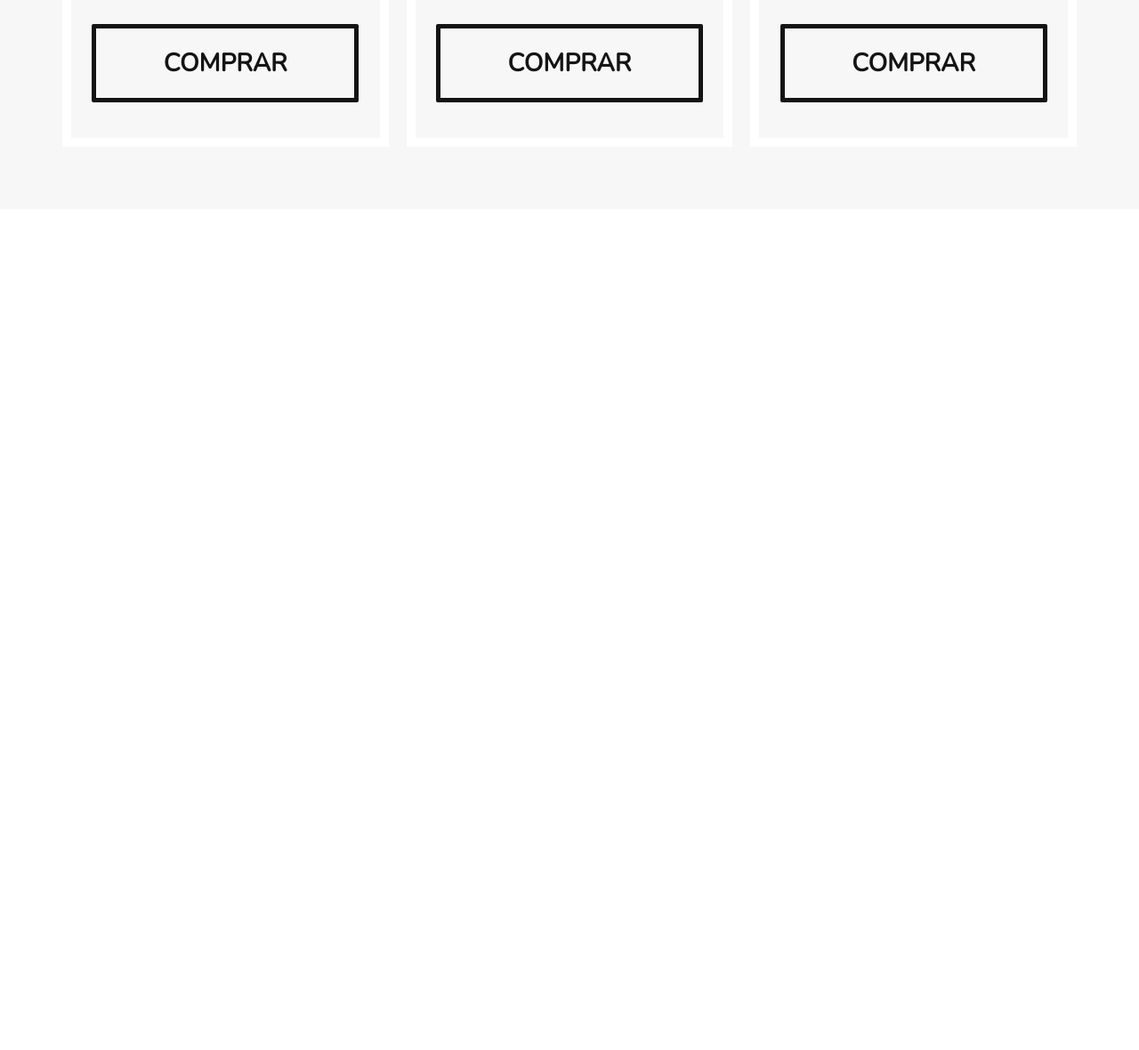
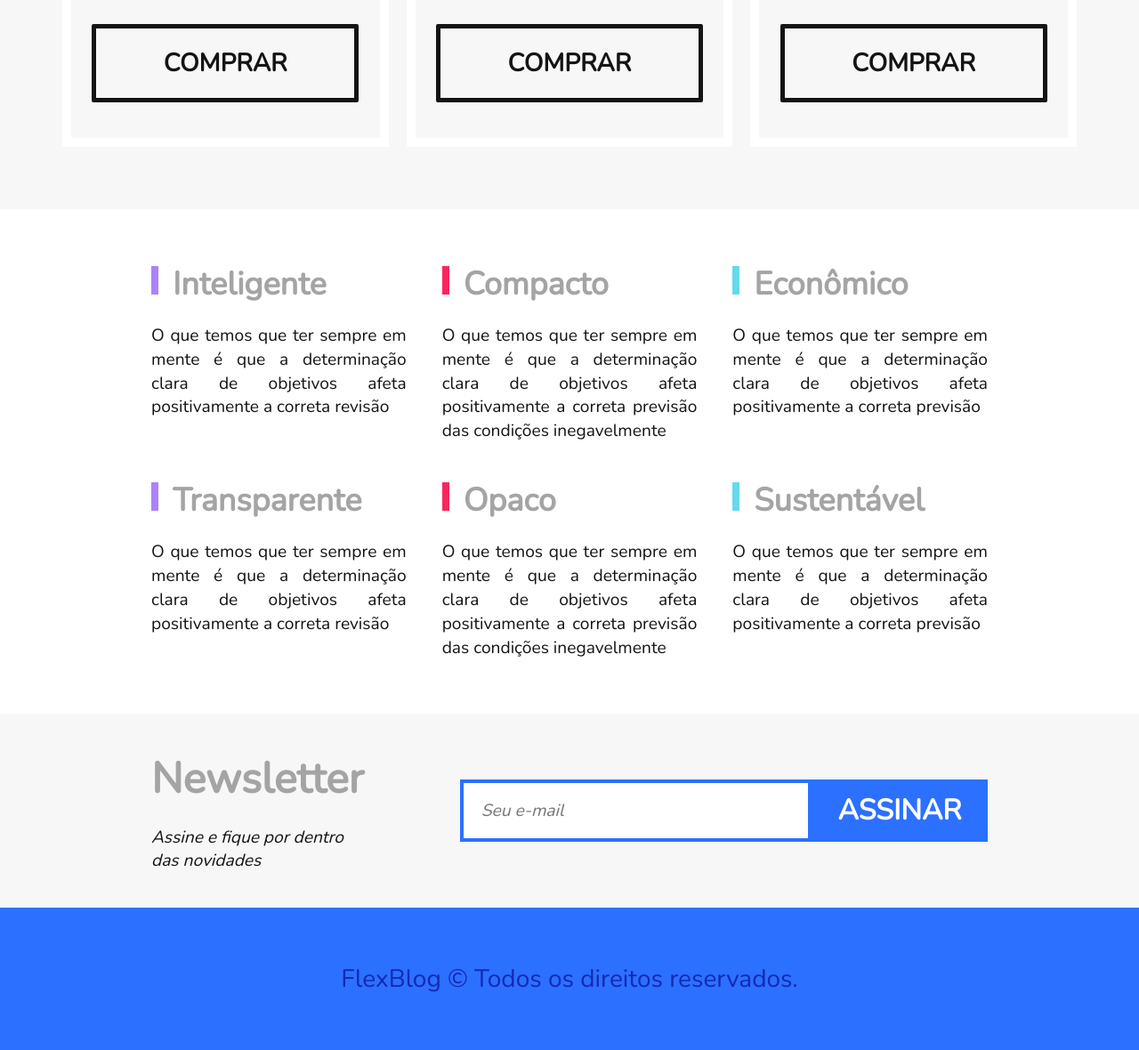
Before and after one commit to Hyuta061/FlexBlog, a plain HTML site: page index.html in a window 1280 px wide. Shown: the part 2467-3647 px from the top of the page at 89% size. Before the commit the page ends 2702 px from the top, so only its background shows below. Drawn offline with nearby package versions, Linux system fonts and the light colour scheme.

Commit message:
terceiro commit

```diff
--- a/assets/style.css
+++ b/assets/style.css
@@ -40,6 +40,7 @@ img{
 
 }
 .header-info > a {
+
   color: #fff;
   font-size: 2.5em;
   font-weight: bold;
@@ -204,3 +205,121 @@ img{
   border:5px solid #f7f7f7;
   outline:5px solid #141414;
 }
+
+.tipo {
+
+  max-width: 960px;
+  margin: 60px auto;
+  display: flex;
+  flex-wrap: wrap;
+  gap: 2.5rem;
+  padding:  0 10px;
+}
+
+.tipoitem {
+  flex: 1 1 280px;
+
+}
+.tipoitem h2 {
+  font-size: 2.25rem;
+  margin: 0 0 20px 0 ;
+  color: #a4a4a4;
+
+}
+.purple h2::before {
+  content: '';
+  display: inline-block;
+  background-color: #ae81ff;
+  width: .5rem;
+  height: 2rem;
+  margin-right:1rem ;
+}
+.red h2::before {
+  content: '';
+  display: inline-block;
+  background-color: #f9265e;
+  width: .5rem;
+  height: 2rem;
+  margin-right:1rem ;
+}
+.blue h2::before {
+  content: '';
+  display: inline-block;
+  background-color: #66d9eb;
+  width: .5rem;
+  height: 2rem;
+  margin-right:1rem ;
+}
+.tipoitem p {
+  font-size: 1.2rem;
+  line-height: 1.4;
+  text-align: justify;
+}
+.newsletter-bg{
+  background-color: #f7f7f7;
+}
+.newsletter {
+  max-width: 960px;
+  margin: 0 auto;
+  display: flex;
+  justify-content: space-between;
+  align-items: center;
+  flex-wrap: wrap;
+  padding: 40px 10px;
+}
+.ntext{
+  flex: 1 1 100px;
+  margin-right: 100px;
+}
+.ntext >h1 {
+  font-size: 3rem;
+  color: #a4a4a4;
+  margin-bottom: 20px;
+
+}
+.ntext > p {
+  font-style: italic;
+  font-size: 1.2rem;
+}
+.form {
+  display: flex;
+  flex-wrap: wrap;
+  flex: 2 1 300px;
+}
+.form > #email {
+  flex: 2 1 200px;
+  height: 70px;
+  border: 4px solid #2c70ff;
+  padding: 0 20px;
+  font-size: 1.2rem;
+  font-style: italic;
+}
+.form > #email:focus{
+  border: 4px solid #2c70ff;
+  outline: 0;
+}
+.form > button {
+  flex: 1 1 100px ;
+  border: 0;
+  color: #fff;
+  text-transform: uppercase;
+  font-size: 2rem;
+  font-weight: 600;
+  background-color: #2c70ff;
+  transition: ease-in-out 0.1s;
+}
+.form > button:hover {
+  transform: translateY(-1px);
+}
+.footer {
+  display: flex;
+  justify-content: center;
+  align-items: center;
+  background-color: #2c70ff;
+  height: 20vh;
+  font-size: 1.75rem;
+
+}
+.footer p {
+  color: #122ab2;
+}
--- a/index.html
+++ b/index.html
@@ -97,7 +97,64 @@
           <a href="">COMPRAR</a>
         </div>
       </section>
-
+      <section class="tipo">
+        <div class="tipoitem purple">
+          <h2>Inteligente</h2>
+          <p>O que temos que ter sempre em mente é que a determinação clara de objetivos afeta positivamente a correta revisão </p>
+        </div>
+        <div class="tipoitem red">
+          <h2>Compacto</h2>
+          <p>
+            O que temos que ter sempre em
+            mente é que a determinação
+            clara de objetivos afeta
+            positivamente a correta previsão
+            das condições inegavelmente
+            </p>
+        </div>
+        <div class="tipoitem blue">
+          <h2>Econômico</h2>
+          <p>O que temos que ter sempre em
+            mente é que a determinação
+            clara de objetivos afeta
+            positivamente a correta previsão
+            </p>
+        </div>
+        <div class="tipoitem purple">
+          <h2>Transparente</h2>
+          <p>O que temos que ter sempre em mente é que a determinação clara de objetivos afeta positivamente a correta revisão </p>
+        </div>
+        <div class="tipoitem red">
+          <h2>Opaco</h2>
+          <p> O que temos que ter sempre em
+            mente é que a determinação
+            clara de objetivos afeta
+            positivamente a correta previsão
+            das condições inegavelmente</p>
+        </div>
+        <div class="tipoitem blue">
+          <h2>Sustentável</h2>
+          <p>O que temos que ter sempre em
+            mente é que a determinação
+            clara de objetivos afeta
+            positivamente a correta previsão
+          </p>
+        </div>
+      </section>
+      <section class="newsletter-bg">
+        <div class="newsletter">
+          <div class="ntext">
+            <h1>Newsletter</h1>
+            <p>Assine e fique por dentro das novidades</p>
+          </div>
+          <form  method="get" class="form">
+              <input type="email" required id="email" placeholder="Seu e-mail">  <button type="submit" >Assinar</button>
+          </form>
+        </div>
+      </section>
     </main>
+    <footer class="footer">
+      <p>FlexBlog © Todos os direitos reservados.</p>
+    </footer>
 </body>
 </html>
```
